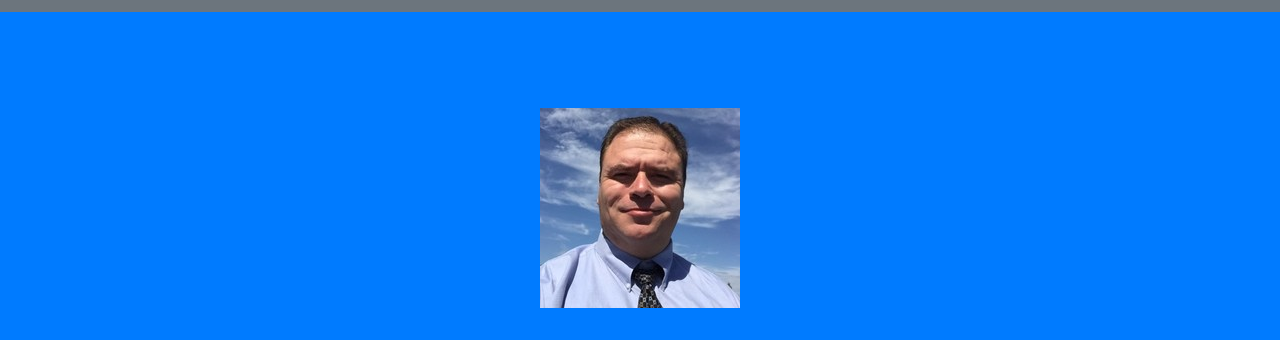
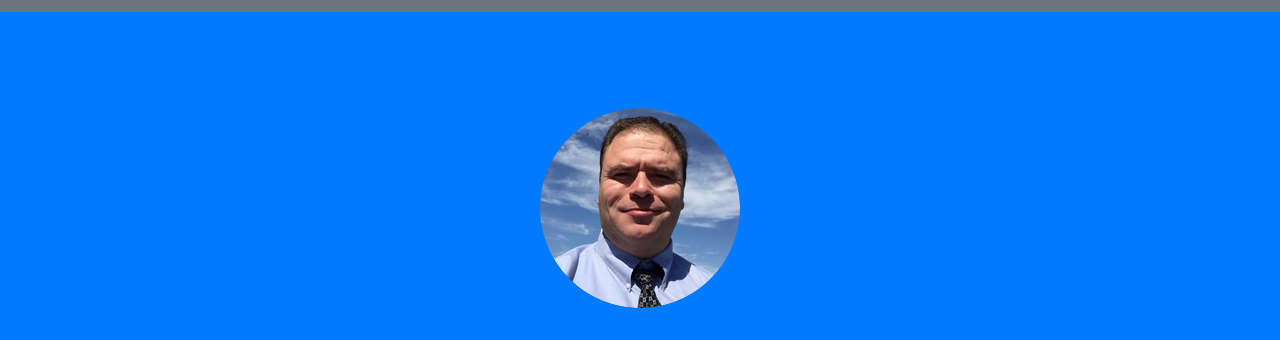
Before and after one commit to angellugo/my-website, a website with bundled scripts: page index.html in a window 1280 px wide. Shown: the part 94-434 px from the top of the page. Built offline with nearby package versions, Linux system fonts and the light colour scheme.

Commit message:
Made main pic round

```diff
--- a/index.html
+++ b/index.html
@@ -55,7 +55,7 @@
     <!-- Header -->
     <header class="masthead bg-primary text-white text-center">
       <div class="container">
-        <img class="img-fluid mb-5 d-block mx-auto" src="img/bio.jpg" alt="">
+        <img class="img-fluid mb-5 d-block mx-auto" src="img/me.round.png" alt="">
         <h1 class="text-uppercase mb-0">Angel Lugo</h1>
         <hr class="star-light">
         <h2 class="font-weight-light mb-0">Software Engineer - Web Developer</h2>
```
Also changed, not shown: img/me.round.png (added).
